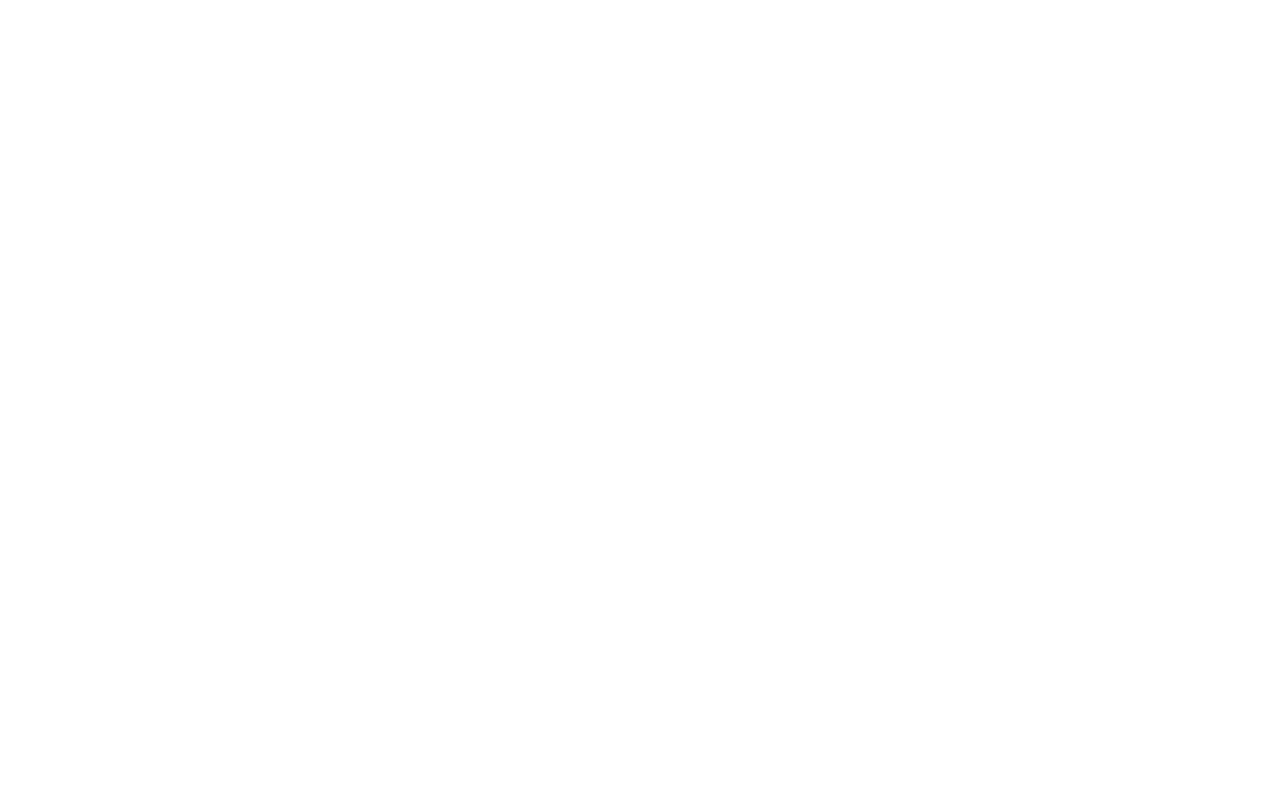
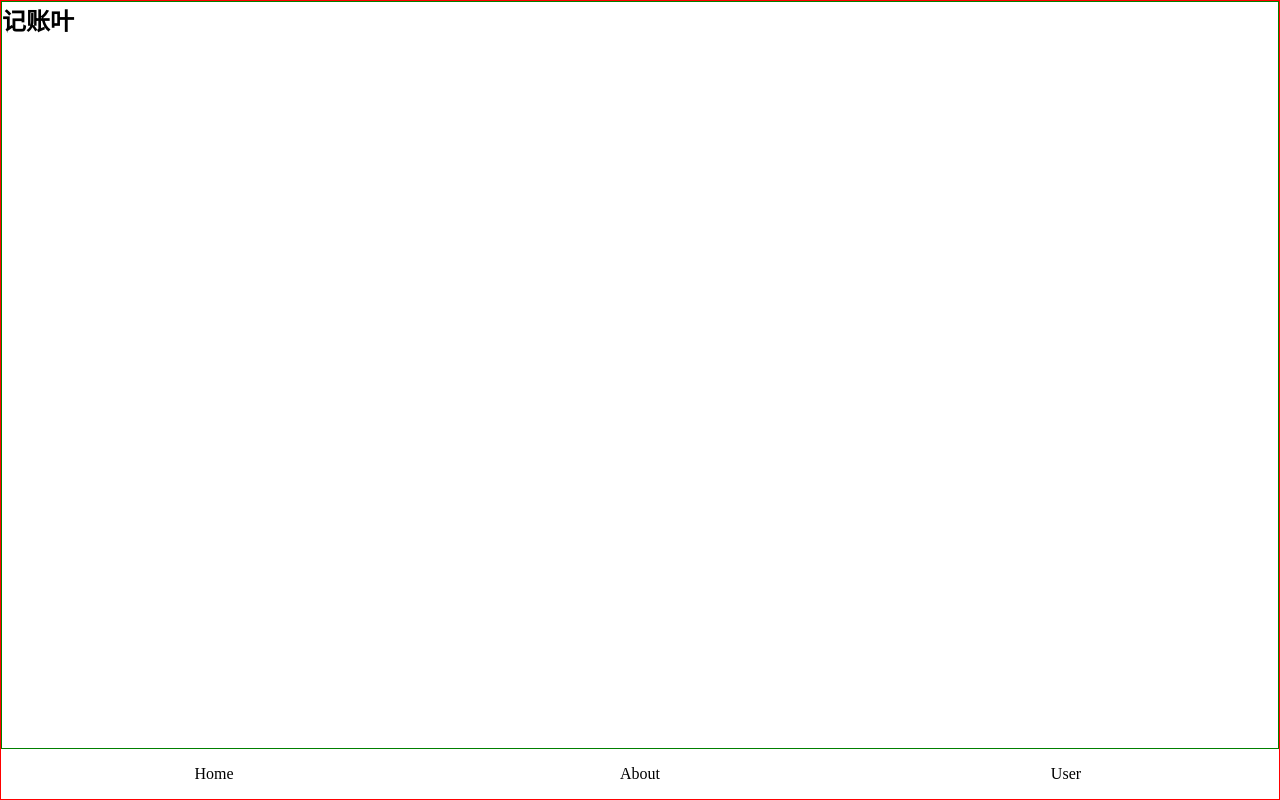
Before and after one commit to oldUath/bookeeping-react, a React (Create React App) app: page /#/money in a window 1280 px wide. Built offline with nearby package versions, Linux system fonts and the light colour scheme.

Commit message:
路由&导航栏布局

```diff
--- a/package.json
+++ b/package.json
@@ -13,6 +13,7 @@
     "node-sass": "npm:dart-sass",
     "react": "^17.0.2",
     "react-dom": "^17.0.2",
+    "react-router-dom": "^5.2.0",
     "react-scripts": "4.0.3",
     "styled-components": "^5.3.0",
     "typescript": "^4.1.2",
@@ -43,6 +44,7 @@
     ]
   },
   "devDependencies": {
+    "@types/react-router-dom": "^5.1.7",
     "@types/styled-components": "^5.1.11"
   }
 }
--- a/src/App.tsx
+++ b/src/App.tsx
@@ -1,10 +1,84 @@
 import React from 'react';
+import {
+  HashRouter as Router,
+  Route,
+  Switch,
+  Link,
+  Redirect,
+} from 'react-router-dom';
+import styled from "styled-components";
+import './index.scss'
+
+const Wrapper = styled.div`
+  border: 1px solid red;
+  min-height: 100vh;
+  display: flex;
+  flex-direction: column;
+`
+const Main = styled.div`
+  border: 1px solid green;
+  flex-grow: 1;
+  overflow: auto;
+`
+const Nav = styled.nav`
+  >ul{
+    display: flex;
+    >li{
+      width: 33.3333%;
+      text-align: center;
+      padding: 16px;
+    }
+  }
+`
+
 
 function App() {
   return (
-    <div>
-    </div>
+    <Router>
+        <Wrapper>
+            <Main>
+              <Switch>
+                <Route path="/tags">
+                  <Tags />
+                </Route>
+                <Route path="/money">
+                  <Money />
+                </Route>
+                <Route path="/statistics">
+                  <Statistics />
+                </Route>
+                <Redirect exact from="/" to="/money" />
+                <Route path="*">
+                  <NoMatch />
+                </Route>
+              </Switch>
+            </Main>
+
+            <Nav>
+                <ul>
+                    <li><Link to="/tags">Home</Link></li>
+                    <li><Link to="/money">About</Link></li>
+                    <li><Link to="/statistics">User</Link></li>
+                </ul>
+            </Nav>
+        </Wrapper>
+    </Router>
   );
 }
 
-export default App;
+function Statistics(){
+  return<h2>统计页面</h2>
+}
+function Tags(){
+  return <h2>标签页面</h2>
+}
+function Money(){
+  return <h2>记账叶</h2>
+}
+function NoMatch(){
+  return <h2>NoMatch</h2>
+}
+
+
+
+export default App
--- /dev/null
+++ b/src/index.scss
@@ -0,0 +1,11 @@
+*{
+  margin: 0;
+  padding: 0;
+}
+* {box-sizing: border-box}
+*::before {box-sizing: border-box}
+*::after {box-sizing: border-box}
+ul,ol{
+  list-style: none;
+}
+a {text-decoration: none;color:inherit;}
```
Also changed, not shown: 1 other file (tests, documents, lock files or other folders).
